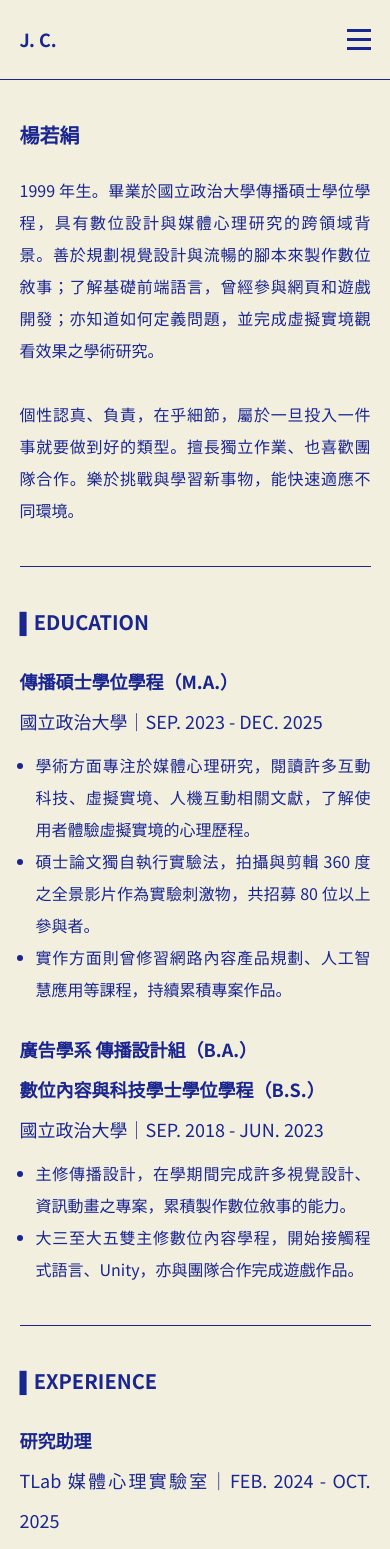
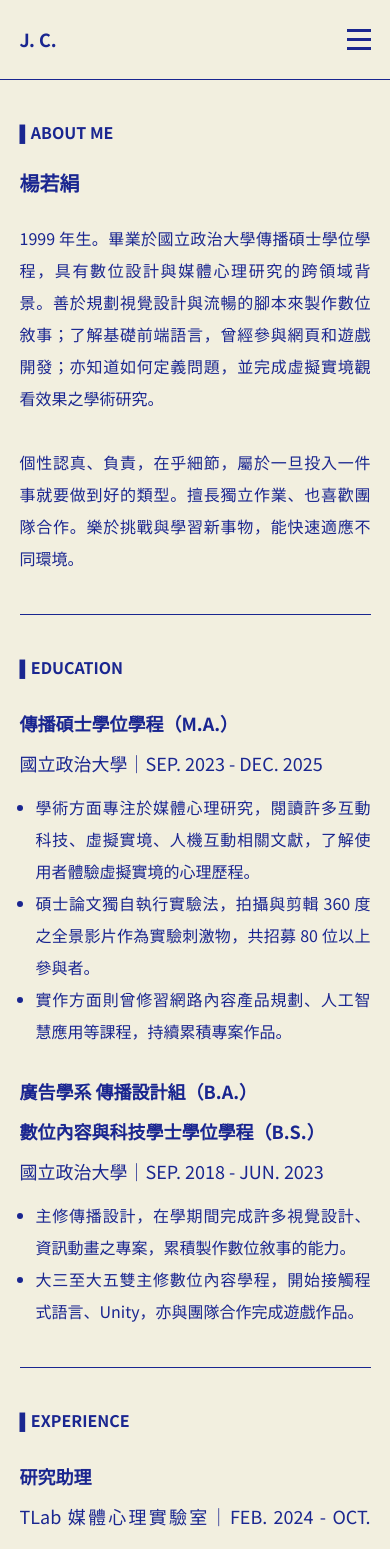
Before and after one commit to jochuany/jo-chuan-portfolio, a Next.js app: page /about in a window 390 px wide. Shown: the top 1549 px of the page. Built offline with nearby package versions, Linux system fonts and the light colour scheme.

Commit message:
add mobile title
20251218

```diff
--- a/src/app/about/page.js
+++ b/src/app/about/page.js
@@ -6,6 +6,10 @@ export default function About() {
       <div className="flex w-screen h-auto pt-10 pb-10 justify-center items-start text-brand-text bg-brand-bg">
 
         <div className="flex flex-col w-[90%] justify-between">
+
+          <div className="flex md:hidden font-bold mb-6 text-[16px]">
+            ▌ABOUT ME
+          </div>
 
           <div className="w-full mb-10 md:w-[65%] pb-4 border-b border-brand-text md:border-0">
             {/* name intro */}
@@ -23,7 +27,7 @@ export default function About() {
 
             {/* edu */}
             <div className="mb-10 w-full md:w-[30%] pb-4 border-b border-brand-text md:border-0">
-              <div className="font-bold text-[20px] mb-6">
+              <div className="font-bold text-[16px] mb-6">
                 ▌EDUCATION
               </div>
 
@@ -61,7 +65,7 @@ export default function About() {
 
             {/* exp */}
             <div className="mb-10 w-full md:w-[30%] pb-4 border-b border-brand-text md:border-0">
-              <div className="font-bold text-[20px] mb-6">
+              <div className="font-bold text-[16px] mb-6">
                 ▌EXPERIENCE
               </div>
 
@@ -100,7 +104,7 @@ export default function About() {
 
             {/* awd */}
             <div className="mb-10 w-full md:w-[30%] pb-4 border-b border-brand-text md:border-0">
-              <div className="font-bold text-[20px] mb-6">
+              <div className="font-bold text-[16px] mb-6">
                 ▌AWARD
               </div>
 
--- a/src/app/projects/page.js
+++ b/src/app/projects/page.js
@@ -84,6 +84,10 @@ export default function Projects() {
             <div className="md:w-[30%] text-[14px] font-medium">YEAR</div>
           </div>
 
+          <div className="flex md:hidden font-bold mb-6 text-[16px]">
+            ▌ALL PROJECTS
+          </div>
+
           <div className="flex flex-col">
             {projects.map((project, index) => (
               <ProjectItem
```
